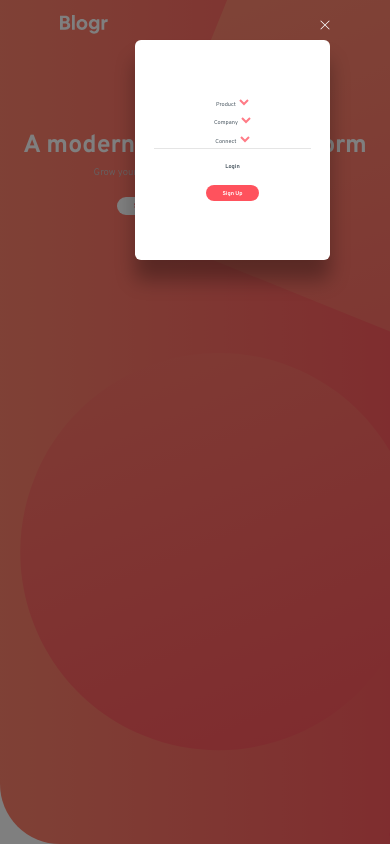
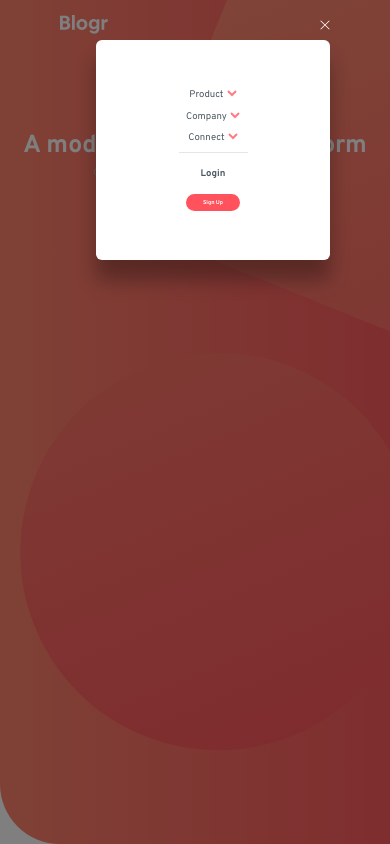
Before and after one commit to Ghaithsy418/Blogr-landing-page, a website: page index.html in a window 390 px wide. Both pictures are taken after a click on the picture 323 px from the left and 24 px from the top of the page. Shown: the top 844 px of the page. Drawn offline with Linux system fonts and the light colour scheme.

Commit message:
another changes

```diff
--- a/css/query.css
+++ b/css/query.css
@@ -79,6 +79,14 @@
         padding-top:0;
     }
 
+    .mobile-menu{
+        width: 60%;
+    }
+
+    .mobile-menu a{
+        font-size: 2rem;
+    }
+
     .footer-column{
         align-items: center;
         justify-content: center;
@@ -112,6 +120,10 @@
         line-height: 15px;
     }
 
+    .mobile-menu a{
+        font-size: 2.4rem;
+    }
+
     .section-3{
         height: 70vh;
     }
--- a/css/style.css
+++ b/css/style.css
@@ -460,7 +460,6 @@ img{
   top: 10rem;
   right: 5rem;
   border-radius: 6px;
-  font-size: 1.6rem;
   width: 50%;
   min-height: 55rem;
   background-color: var(--color-white);
@@ -468,8 +467,8 @@ img{
   flex-direction: column;
   align-items: center;
   justify-content: center;
-  gap: 0.8rem;
-  padding: 4.8rem;
+  gap: 8px;
+  padding: 48px;
   transition: all 0.4s;
   box-shadow: 0 20px 20px rgba(0,0,0,0.3);
   opacity: 0;
@@ -479,6 +478,7 @@ img{
 
 .mobile-menu a {
   color: var(--color-very-dark-grayish-blue);
+  font-size: 1.6rem;
 }
 
 .mobile-menu .sign-up-btn:visited, .mobile-menu .sign-up-btn:link{
@@ -500,7 +500,7 @@ img{
 
 .mobile-menu .left-nav, .mobile-menu .right-nav{
   flex-direction: column;
-  width: 100%;
+  width: 50%;
 }
 
 .mobile-menu .right-nav{
```
